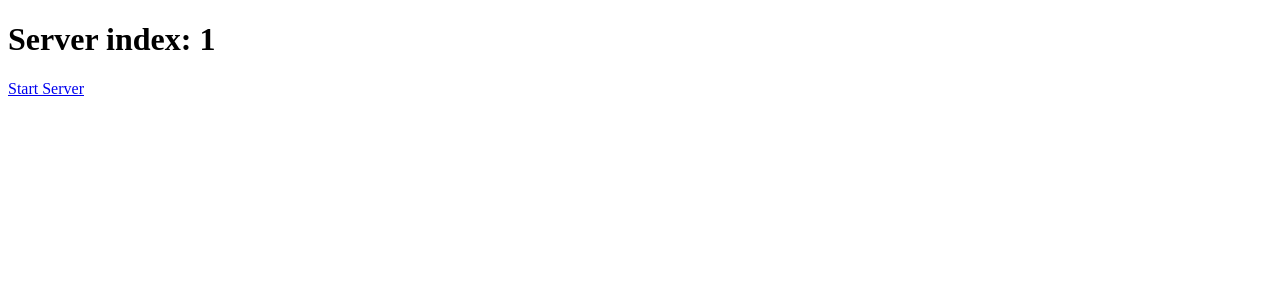
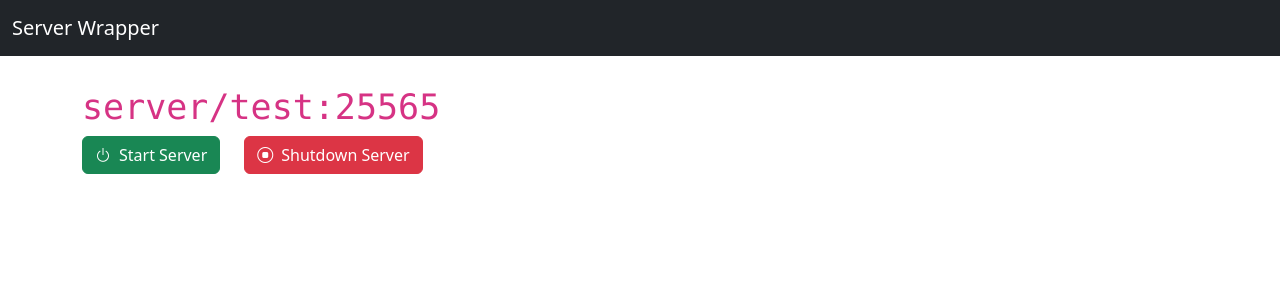
Before and after one commit to SleepyDiamonds/MC-Server-Wrapper, a Flask app: page /server/1 in a window 1280 px wide. Shown: the top 300 px of the page. Run offline with Flask 2, Linux system fonts and the light colour scheme.

Commit message:
Implemented basic server actions
Minecraft Server now can be started or stopped.

Co-Authored-By: SleepySpeller <support@slpy.ml>

```diff
--- a/app.py
+++ b/app.py
@@ -1,32 +1,42 @@
 from flask import Flask, render_template
-from commons import loaded_servers, startServer, stopServer, loadServers
+from commons import loaded_servers, startServer, stopServer, mcserver_subprocesses
+import atexit
 
 app = Flask(__name__)
 
 @app.before_first_request
 def startup():
     # Load servers, setup configs and other commons.
-    global loaded_servers
-    loaded_servers = loadServers()
+    pass
+
+def shutdown():
+    # On flask shutdown, stop all subprocesses.
+    # (Not needed, they are automatically terminated)
+    pass
 
 @app.route("/")
 def index():
-    return render_template("index.html", servers=loaded_servers)
+    return render_template("index.html", servers=loaded_servers, subprocesses=mcserver_subprocesses)
 
 @app.route("/server/<int:index>")
 def server_page(index):
-    return render_template("serverpage.html", index=index)
+    return render_template("serverpage.html", server=loaded_servers[index])
 
 
 # Servers API
 # /api/server/<int:index>/<start|stop>
 @app.route("/api/server/<int:index>/start", methods=["POST"])
-def startServer(index):
+def api_startServer(index):
     success = startServer(index)
+    return {"result": success}
 
 @app.route("/api/server/<int:index>/stop", methods=["POST"])
-def stopServer(index):
+def api_stopServer(index):
     success = stopServer(index)
+    return {"result": success}
+
+# Register shutdown() function.
+atexit.register(shutdown)
 
 if __name__ == "__main__":
     app.run(port=5000, debug=True)
--- a/commons.py
+++ b/commons.py
@@ -1,34 +1,90 @@
-from minecraftserver import MinecraftServer
+from libs.mcserver import MCServer
+from libs.mcserversubprocess import MCServerSubprocess
 import json
 import os
+import subprocess
 
 FILE_SERVERS_LOCATION = "servers.json"
 FILE_CONFIG_LOCATION = "config.json"
 
-loaded_servers = []
+JVM_STARTUP_FLAGS = "java -Xms%s -Xmx%s -XX:+UseG1GC -jar server.jar nogui"
+
+mcserver_subprocesses = []
 
 def loadServers():
     """
-    Loads the servers.json, and returns the contents of it. (List of servers)
+    Loads the `servers.json`, and returns the contents of it. (List of servers)
     """
     servers = []
 
     with open(FILE_SERVERS_LOCATION) as file:
         json_object = json.load(file)
         for index, server in enumerate(json_object["servers"]):
-            servers.append(MinecraftServer(index=index, name=server["server_name"], ip_addr=server["hostname"], port=server["port"] ,rcon_port=server["rcon_port"], rcon_passwd=server["rcon_password"]))
+            servers.append(MCServer(index=index, name=server["server_name"], ip_addr=server["hostname"], port=server["port"] ,rcon_port=server["rcon_port"], rcon_passwd=server["rcon_password"], max_ram=server["max_ram"]))
 
     return servers
+
+loaded_servers = loadServers()
 
 # returns servers/slepysmp/server.jar
 def getServerExecutablePath(index):
     """
-    Returns server executable path, for example: 'servers/devserver/server.jar'
+    Returns server executable path, for example: `servers/devserver/server.jar`
     """
-    return loaded_servers[index]["server_name"] + "/server.jar"
+    return "server/" + loaded_servers[index].name + "/server.jar"
 
 def startServer(index):
-    serverInstance = os.popen("java")
+    """
+    Starts the server according to the index provided.
+    Returns `True` or `False`, depending if any errors occured.
+    """
+    try:
+        server_name = loaded_servers[index].name
+        server_ram = loaded_servers[index].max_ram
+
+        # Starts the server with provided Maximum RAM from the config
+        # cd servers/mcserver
+        # java -jar server.jar
+
+        cwd = os.getcwd()
+        os.chdir(f"servers/{server_name}")
+
+        server_subprocess = subprocess.Popen(JVM_STARTUP_FLAGS % (server_ram, server_ram), stdout=subprocess.DEVNULL, stderr=subprocess.STDOUT)
+
+        mcserver_subprocesses.append(MCServerSubprocess(server_index=index, subprocess=server_subprocess))
+
+        # Go back to the main directory
+        os.chdir(cwd)
+
+        # Return True because server has started successfully.
+        return True
+    except:
+        # Return False because error occured.
+        return False
 
 def stopServer(index):
-    pass
+    """
+    Stops the server according to the index provided.
+    Returns `True` or `False`, depending if any errors occured.
+    """
+    try:
+        for mcserver_subprocess in mcserver_subprocesses:
+            if mcserver_subprocess.server_index == index:
+                # Server is found, now stop it.
+                mcserver_subprocess.subprocess.terminate()
+
+                # Remove it from mcserver_subprocesses list.
+                mcserver_subprocesses.remove(mcserver_subprocess)
+
+        # Return True because server has stopped successfully.
+        return True
+    except:
+        # Return False because error occured.
+        return False
+
+def stopAllServers():
+    """
+    Stops all servers.
+    """
+    for mcserver_subprocess in mcserver_subprocesses:
+        mcserver_subprocess.subprocess.kill()
--- /dev/null
+++ b/libs/mcserversubprocess.py
@@ -0,0 +1,4 @@
+class MCServerSubprocess():
+    def __init__(self, server_index, subprocess):
+        self.server_index = server_index
+        self.subprocess = subprocess
--- a/servers.json
+++ b/servers.json
@@ -5,21 +5,24 @@
             "hostname": "127.0.0.1",
             "port": "25565",
             "rcon_port": "25575",
-            "rcon_password": "123"
+            "rcon_password": "123",
+            "max_ram": "2G"
         },
         {
             "server_name": "test",
             "hostname": "127.0.0.1",
             "port": "25565",
             "rcon_port": "25575",
-            "rcon_password": "sleepyspellerjenice"
+            "rcon_password": "sleepyspellerjenice",
+            "max_ram": "2G"
         },
         {
             "server_name": "sleepysmp",
             "hostname": "slpy.ml",
             "port": "21095",
             "rcon_port": "25575",
-            "rcon_password": "superdiamondhdjenice"
+            "rcon_password": "superdiamondhdjenice",
+            "max_ram": "2G"
         }
     ]
 }
--- a/templates/base.html
+++ b/templates/base.html
@@ -4,9 +4,21 @@
     <meta charset="UTF-8">
     <meta http-equiv="X-UA-Compatible" content="IE=edge">
     <meta name="viewport" content="width=device-width, initial-scale=1.0">
-    <title>Document</title>
+    <title>Server Wrapper</title>
+    <link href="https://cdn.jsdelivr.net/npm/bootstrap@5.2.3/dist/css/bootstrap.min.css" rel="stylesheet" integrity="sha384-rbsA2VBKQhggwzxH7pPCaAqO46MgnOM80zW1RWuH61DGLwZJEdK2Kadq2F9CUG65" crossorigin="anonymous">
+    <link rel="stylesheet" href="https://cdn.jsdelivr.net/npm/bootstrap-icons@1.5.0/font/bootstrap-icons.css" />
 </head>
 <body>
-    <main>{% block content %}{% endblock %}</main>
+    <!-- Navigation bar -->
+    <nav class="navbar navbar-dark bg-dark mb-4">
+        <div class="container-fluid">
+            <a class="navbar-brand" href="{{ url_for('index') }}">Server Wrapper</a>
+        </div>
+    </nav>
+
+    <!-- Main -->
+    <main class="container">{% block content %}{% endblock %}</main>
+
+    <script src="https://cdn.jsdelivr.net/npm/bootstrap@5.2.3/dist/js/bootstrap.bundle.min.js" integrity="sha384-kenU1KFdBIe4zVF0s0G1M5b4hcpxyD9F7jL+jjXkk+Q2h455rYXK/7HAuoJl+0I4" crossorigin="anonymous"></script>
 </body>
 </html>
--- a/templates/serverpage.html
+++ b/templates/serverpage.html
@@ -1,5 +1,19 @@
 {% extends "base.html" %}
 {% block content %}
-<h1>Server index: {{ index }}</h1>
-<a href="/api/server/{{ index }}/start">Start Server</a>
+<h1><code>server/{{ server.name }}:{{ server.port }}</code></h1>
+<div class="d-flex flex-row gap-4">
+    <form action="{{ url_for('api_startServer', index=server.index) }}" method="post">
+        <button type="submit" class="btn btn-success d-inline-flex flex-row justify-content-center align-items-center gap-2">
+            <i class="bi bi-power"></i>
+            Start Server
+        </button>
+    </form>
+
+    <form action="{{ url_for('api_stopServer', index=server.index) }}" method="post">
+        <button type="submit" class="btn btn-danger d-inline-flex flex-row justify-content-center align-items-center gap-2">
+            <i class="bi bi-stop-circle"></i>
+            Shutdown Server
+        </button>
+    </form>
+</div>
 {% endblock %}
```
Also changed, not shown: libs/mcserver.py (added, +9 -0 lines), minecraftserver.py (deleted, +0 -8 lines), templates/index.html (+9 -1 lines).
